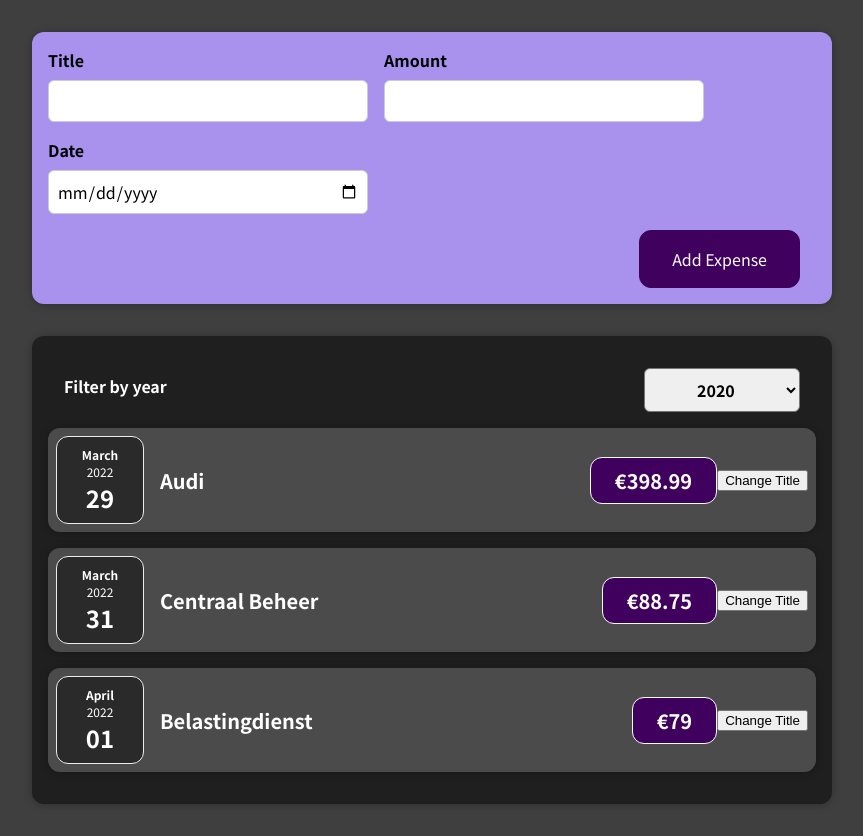
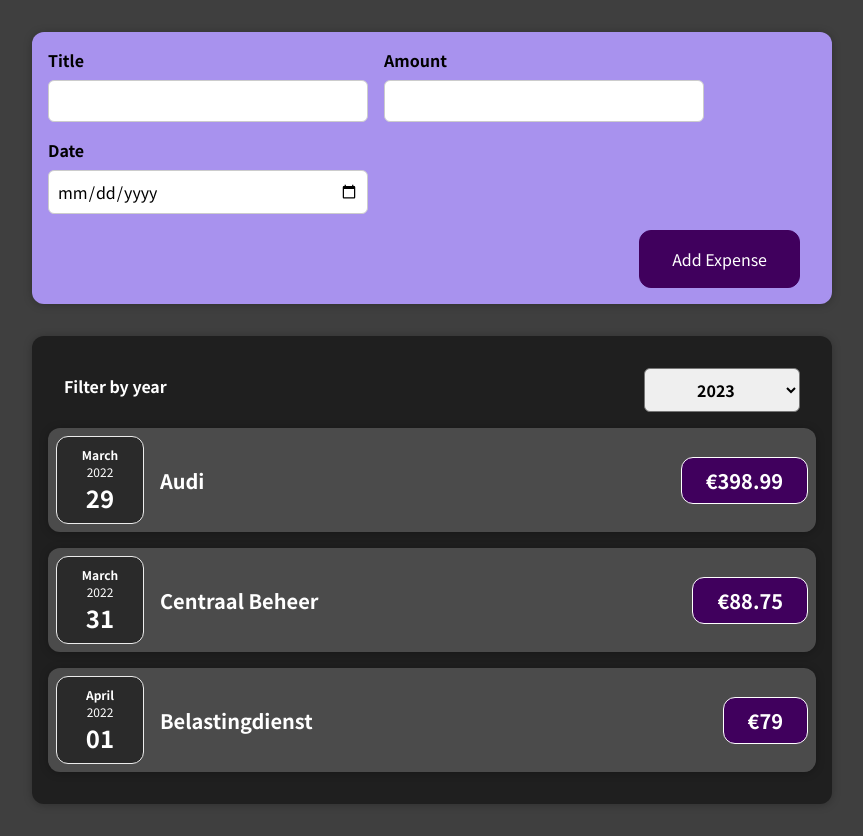
Before and after one commit to NiloyanSellathurai02/React-Learning-Course, a React (Create React App) app: page / in a window 1280 px wide. Shown: the whole page, without its empty margins (208-1071 px from the left). Built offline with nearby package versions, Linux system fonts and the light colour scheme.

Commit message:
Did some changes

```diff
--- a/src/App.js
+++ b/src/App.js
@@ -1,33 +1,41 @@
+import React, { useState } from "react";
+
 import Expenses from "./components/Expenses/Expenses";
 
 import NewExpense from "./components/NewExpense/NewExpense";
-const App = () => {
-  const data = [
+
+const DUMMY_EXPENSES = [
   {
     title: "Audi",
     amount: 398.99,
     date: new Date(2022, 2, 29),
+    id: Math.random().toString(),
   },
   {
     title: "Centraal Beheer",
     amount: 88.75,
     date: new Date(2022, 2, 31),
+    id: Math.random().toString(),
   },
   {
     title: "Belastingdienst",
     amount: 79.0,
     date: new Date(2022, 3, 1),
+    id: Math.random().toString(),
   },
 ];
+const App = () => {
+  const [expenses, setExpenses] = useState(DUMMY_EXPENSES);
 
   const addExpenseHandler = (expense) => {
-    console.log("In App.js");
-    console.log(expense);
+    setExpenses((prevExpenses) => {
+      return [expense, ...prevExpenses];
+    });
   };
   return (
     <div>
       <NewExpense onAddExpense={addExpenseHandler} />
-      <Expenses items={data} />
+      <Expenses items={expenses} />
     </div>
   );
 };
--- a/src/components/Expenses/ExpenseDate.js
+++ b/src/components/Expenses/ExpenseDate.js
@@ -1,8 +1,8 @@
 import "./ExpenseItem.css";
 
 const ExpenseDate = (props) => {
-  const month = props.date.toLocaleString("en-us", { month: "long" });
-  const day = props.date.toLocaleString("en-us", { day: "2-digit" });
+  const month = props.date.toLocaleString("en-US", { month: "long" });
+  const day = props.date.toLocaleString("en-US", { day: "2-digit" });
   const year = props.date.getFullYear();
 
   return (
--- a/src/components/Expenses/ExpenseItem.js
+++ b/src/components/Expenses/ExpenseItem.js
@@ -1,4 +1,4 @@
-import React, { useState } from "react";
+import React from "react";
 
 import ExpenseDate from "./ExpenseDate";
 import "./ExpenseItem.css";
@@ -6,19 +6,13 @@
 import Card from "../UI/Card";
 
 const ExpenseItem = (props) => {
-  const [title, setTitle] = useState(props.title);
-
-  const clickHandler = () => {
-    setTitle("Updated!!");
-  };
   return (
     <Card className="expense-item">
       <ExpenseDate date={props.date} />
       <div className="expense-item__description">
-        <h2>{title}</h2>
+        <h2>{props.title}</h2>
         <div className="expense-item__price">€{props.amount}</div>
       </div>
-      <button onClick={clickHandler}>Change Title</button>
     </Card>
   );
 };
--- a/src/components/Expenses/Expenses.js
+++ b/src/components/Expenses/Expenses.js
@@ -6,7 +6,7 @@
 import ExpensesFilter from "./ExpensesFilter";
 
 const Expenses = (props) => {
-  const [filteredYear, setFilteredYear] = useState("2020");
+  const [filteredYear, setFilteredYear] = useState("2023");
   const filterChangeHandler = (selectedYear) => {
     setFilteredYear(selectedYear);
   };
@@ -18,22 +18,14 @@
           selected={filteredYear}
           onChangeFilter={filterChangeHandler}
         />
-
-        <ExpenseItem
-          title={props.items[0].title}
-          amount={props.items[0].amount}
-          date={props.items[0].date}
-        />
-        <ExpenseItem
-          title={props.items[1].title}
-          amount={props.items[1].amount}
-          date={props.items[1].date}
-        />
-        <ExpenseItem
-          title={props.items[2].title}
-          amount={props.items[2].amount}
-          date={props.items[2].date}
-        />
+        {props.items.map((expense) => (
+          <ExpenseItem
+            key={expense.id}
+            title={expense.title}
+            amount={expense.amount}
+            date={expense.date}
+          />
+        ))}
       </Card>
     </div>
   );
--- a/src/components/Expenses/ExpensesFilter.js
+++ b/src/components/Expenses/ExpensesFilter.js
@@ -12,10 +12,10 @@
       <div className="expenses-filter__control">
         <label>Filter by year</label>
         <select value={props.selected} onChange={dropdownChangeHandler}>
+          <option value="2023">2023</option>
           <option value="2022">2022</option>
           <option value="2021">2021</option>
           <option value="2020">2020</option>
-          <option value="2019">2019</option>
         </select>
       </div>
     </div>
--- a/src/components/NewExpense/ExpenseForm.js
+++ b/src/components/NewExpense/ExpenseForm.js
@@ -42,9 +42,9 @@
   const submitHandler = (event) => {
     event.preventDefault();
     const enteredData = {
-      Title: enteredTitle,
-      Amount: enteredAmount,
-      Date: new Date(enteredDate),
+      title: enteredTitle,
+      amount: enteredAmount,
+      date: new Date(enteredDate),
     };
 
     props.onSaveExpenseData(enteredData);
--- a/src/components/NewExpense/NewExpense.js
+++ b/src/components/NewExpense/NewExpense.js
@@ -6,7 +6,7 @@
   const saveExpenseDataHandler = (enteredExpenseData) => {
     const expenseData = {
       ...enteredExpenseData,
-      id: Math.random().toString,
+      id: Math.random().toString(),
     };
 
     props.onAddExpense(expenseData);
```
Lines whose indentation alone changed are shown as unchanged.
